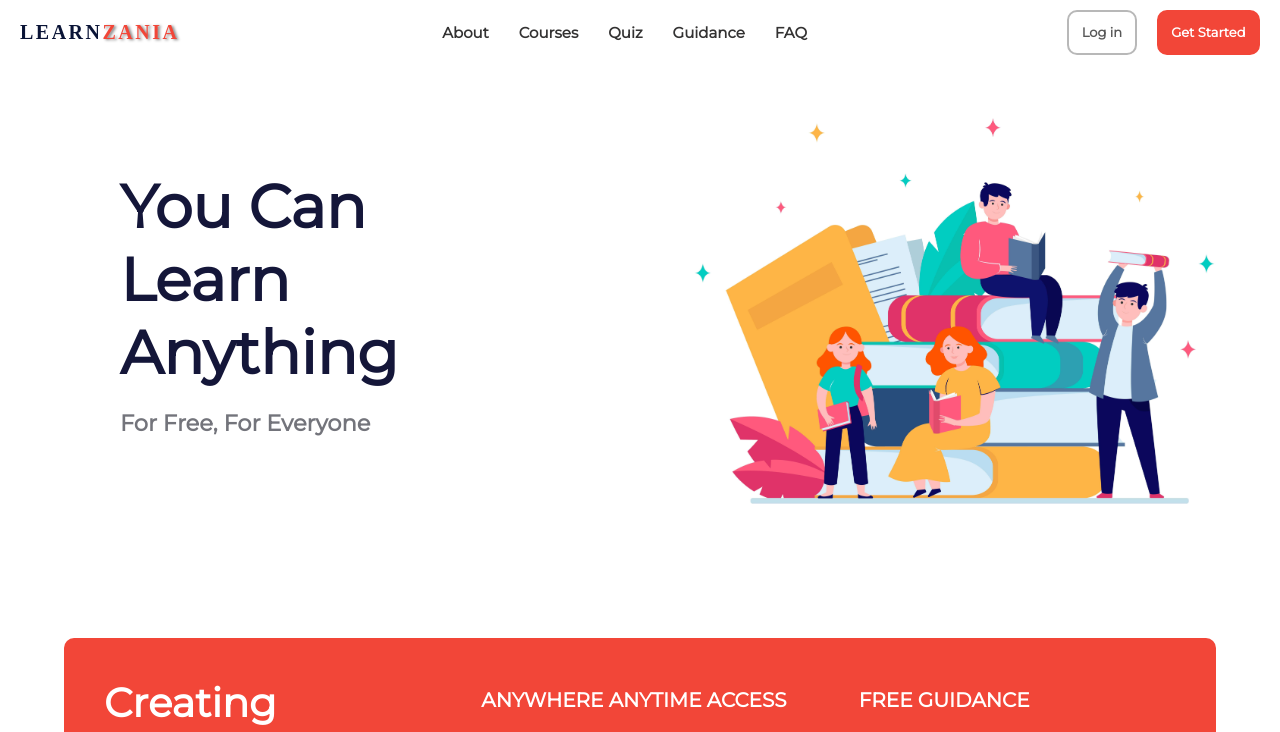
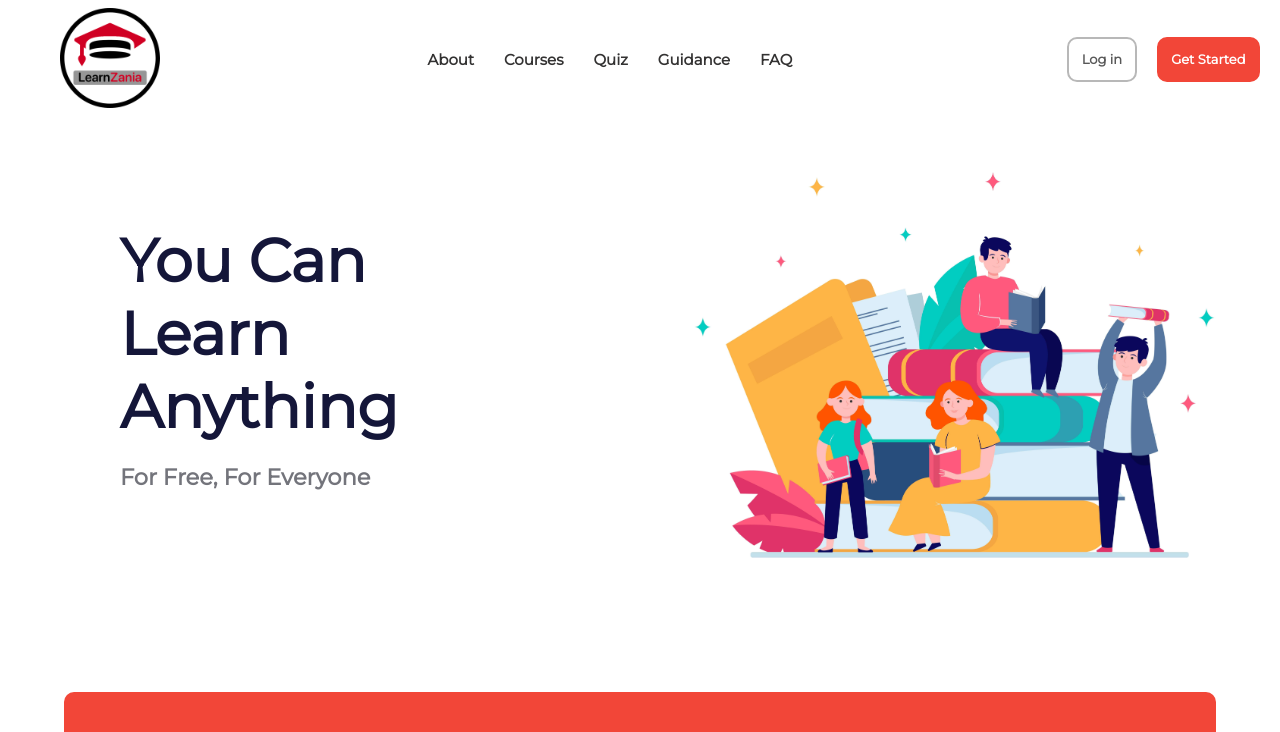
Before and after one commit to Akshima-Ghai/OneEducationalWebsiteForAll, a React (Create React App) app: page / in a window 1280 px wide. Shown: the top 732 px of the page. Built offline with nearby package versions, Linux system fonts and the light colour scheme.

Commit message:
add logo

```diff
--- a/src/components/Header/Header.css
+++ b/src/components/Header/Header.css
@@ -6,6 +6,13 @@
   position: relative;
   top: 0;
   overflow: hidden;
+}
+
+
+.header__logo{
+  width: 10rem;
+  margin-left: 50px;
+  cursor: pointer;
 }
 
 .header__h1 {
--- a/src/components/Header/Header.js
+++ b/src/components/Header/Header.js
@@ -1,5 +1,6 @@
 import React, { useState } from "react";
 import "./Header.css";
+import ImgSrc from "./../../shared/ImgSrc";
 import { Link, withRouter } from "react-router-dom";
 
 import Nav from "./../Nav/Nav";
@@ -17,10 +18,16 @@ const Header = (props) => {
   return (
     <header className="header">
       <div onClick={() => props.history.push("/")}>
-        <h1 className="header__h1">
+        {/* <h1 className="header__h1">
           LEARN
           <label className="header__h1--label">Zania</label>
-        </h1>
+        </h1> */}
+        <img
+            src={ImgSrc.Logo}
+            alt="logo"
+            className="header__logo"
+        />
+
       </div>
       <div onClick={props.toggleSD} className="header_toggle--btn">
         {/* for responsiveness in small screen  */}
--- a/src/shared/ImgSrc.js
+++ b/src/shared/ImgSrc.js
@@ -1,4 +1,5 @@
 import HomeBanner from './../assets/home_banner.png'
+import Logo from './../assets/logos/1.png'
 import Education from './../assets/education.png'
 import Message from './../assets/message.png'
 import Free from './../assets/free-delivery.png'
@@ -16,6 +17,7 @@ import Teacher from './../assets/Teacher.png'
 import confuse from "./../assets/confuse.png";
 export default {
     homeBanner:HomeBanner,
+    Logo,
     Education,
     Message,
     Free,
```
